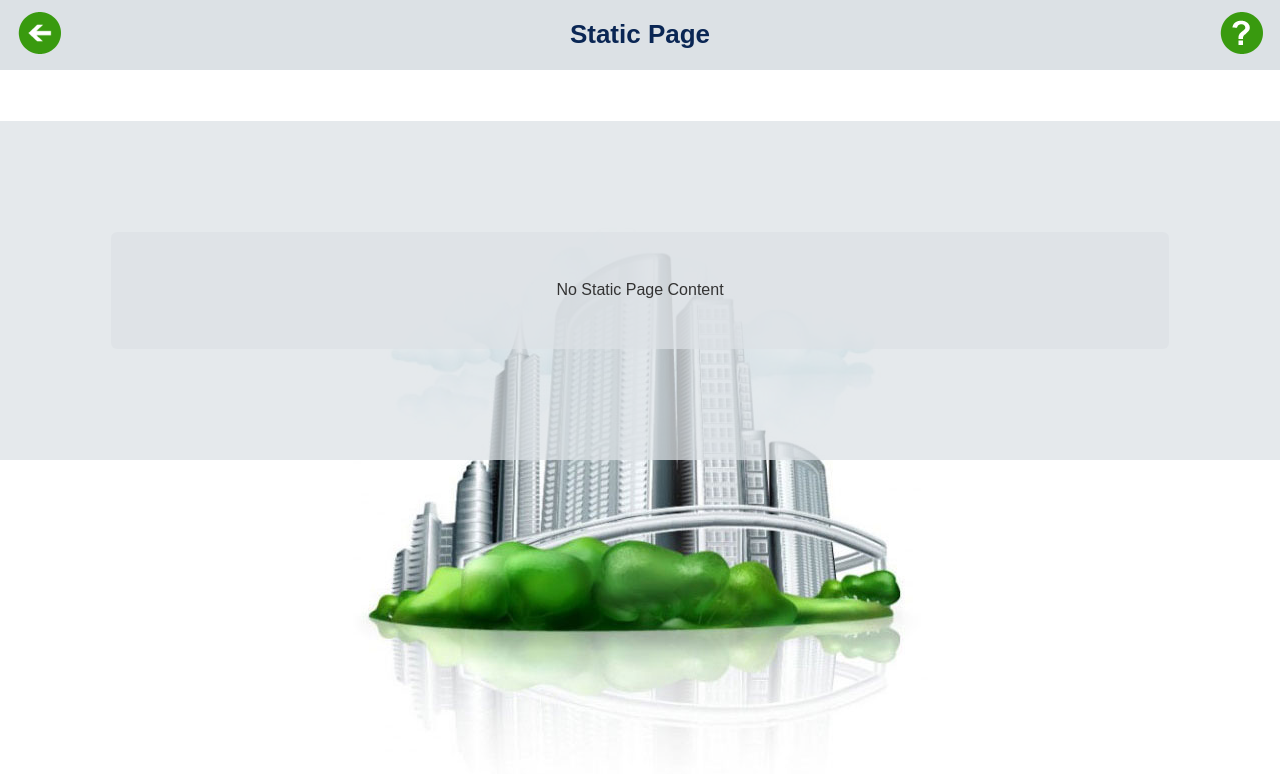
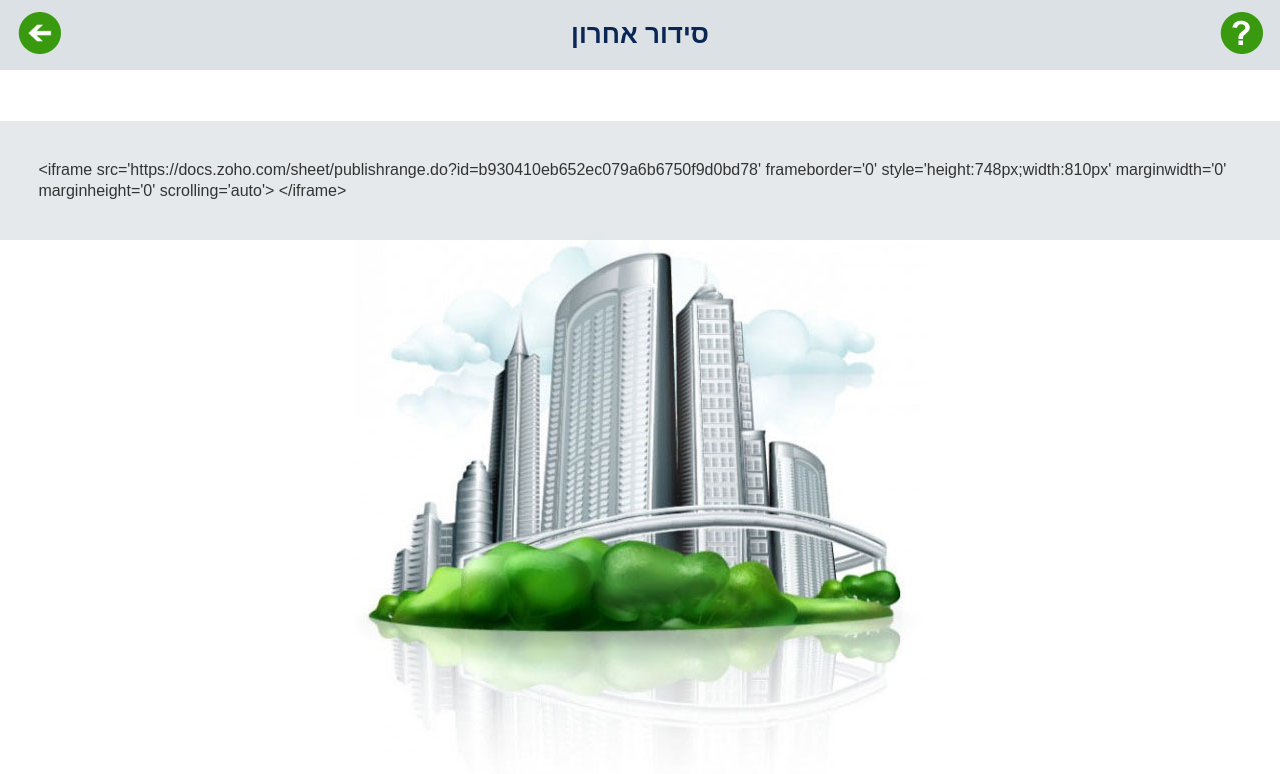
Before and after one commit to jarnailboparai/londieall_channel10directors_906, a plain HTML site: page staticpage_4879.html in a window 1280 px wide. Drawn offline with Linux system fonts and the light colour scheme; a web font is replaced by a local one.

Commit message:
londieall_channel10directors_906

```diff
--- a/staticpage_4879.html
+++ b/staticpage_4879.html
@@ -74,7 +74,7 @@ img {
 
   <div data-role="header"> <a class="refresh_link" id="back-link" href="#"><img src="images/back_btn.png" alt="home icon" /></a>
 
-    <h1>Static Page</h1>
+    <h1>סידור אחרון</h1>
 
     <a class="help_link"><img src="images/help_icon.png" alt="help icon" /></a> </div>
 
@@ -88,7 +88,7 @@ img {
 
 
 
-  <p class="no_data">No Static page content </p>
+  &lt;iframe src='https://docs.zoho.com/sheet/publishrange.do?id=b930410eb652ec079a6b6750f9d0bd78' frameborder='0' style='height:748px;width:810px' marginwidth='0' marginheight='0' scrolling='auto'&gt; &lt;/iframe&gt;<br>
 
   </div>
 
```
Also changed, not shown: index.html (+1 -1 lines), more.html (+2 -2 lines).
